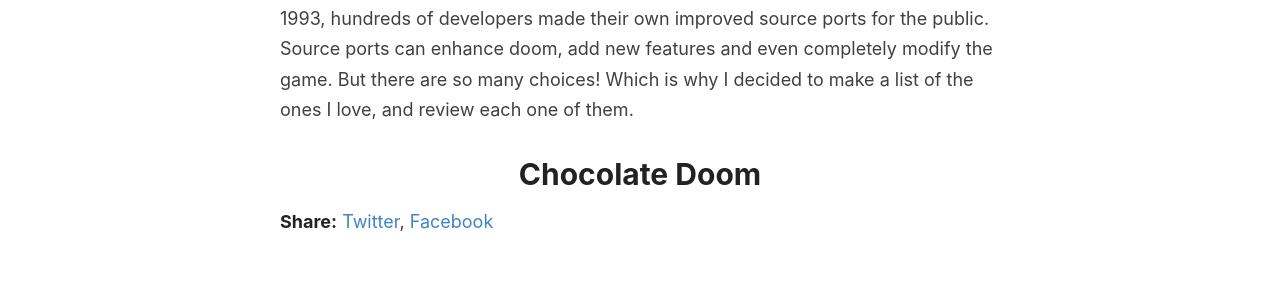
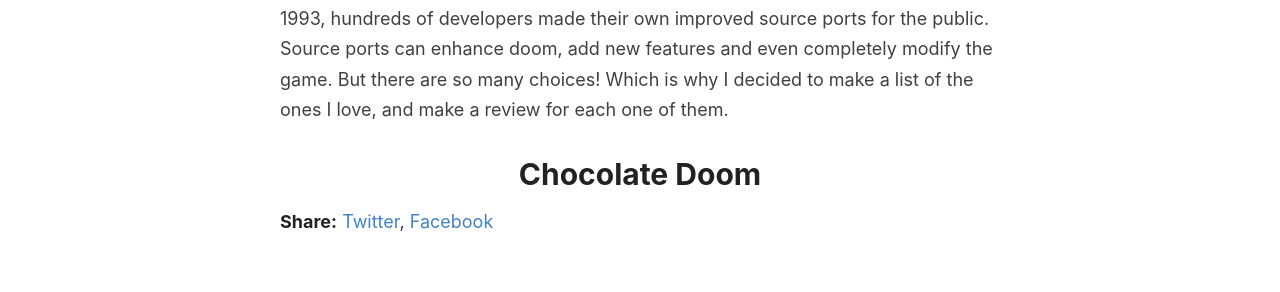
Before and after one commit to poleve540/CallMePol, a Jekyll site: the page built from _posts/2023-05-12-sourceport-review.md, in a window 1280 px wide. Shown: the part 369-661 px from the top of the page. Built offline with Jekyll 4.4.1, drawn with Linux system fonts in a browser that asks for light colours; some of the changed text lies outside the part shown.

Commit message:
_posts/2023-05-12-sourceport-review.md updated from https://stackedit.io/

```diff
--- a/_posts/2023-05-12-sourceport-review.md
+++ b/_posts/2023-05-12-sourceport-review.md
@@ -3,11 +3,12 @@
 title: My Thoughts on Various Doom Source Ports
 categories: Doom
 ---
-Ever since the original doom engine's source code was released to the public in 1993, hundreds of developers made their own improved source ports for the public. Source ports can enhance doom, add new features and even completely modify the game. But there are so many choices! Which is why I decided to make a list of the ones I love, and review each one of them.
+Ever since the original doom engine's source code was released to the public in 1993, hundreds of developers made their own improved source ports for the public. Source ports can enhance doom, add new features and even completely modify the game. But there are so many choices! Which is why I decided to make a list of the ones I love, and make a review for each one of them.
 
 # Chocolate Doom
 
 <!--stackedit_data:
-eyJoaXN0b3J5IjpbLTE0MTk5NzM1MDIsMjA1NzE5NTYwLC05Mj
-c5Mjg2ODIsMTk1MTY1MzQ4Miw5NTQ0NDA5NzBdfQ==
+eyJoaXN0b3J5IjpbMzQ2MDAxMDAsLTE0MTk5NzM1MDIsMjA1Nz
+E5NTYwLC05Mjc5Mjg2ODIsMTk1MTY1MzQ4Miw5NTQ0NDA5NzBd
+fQ==
 -->
```
